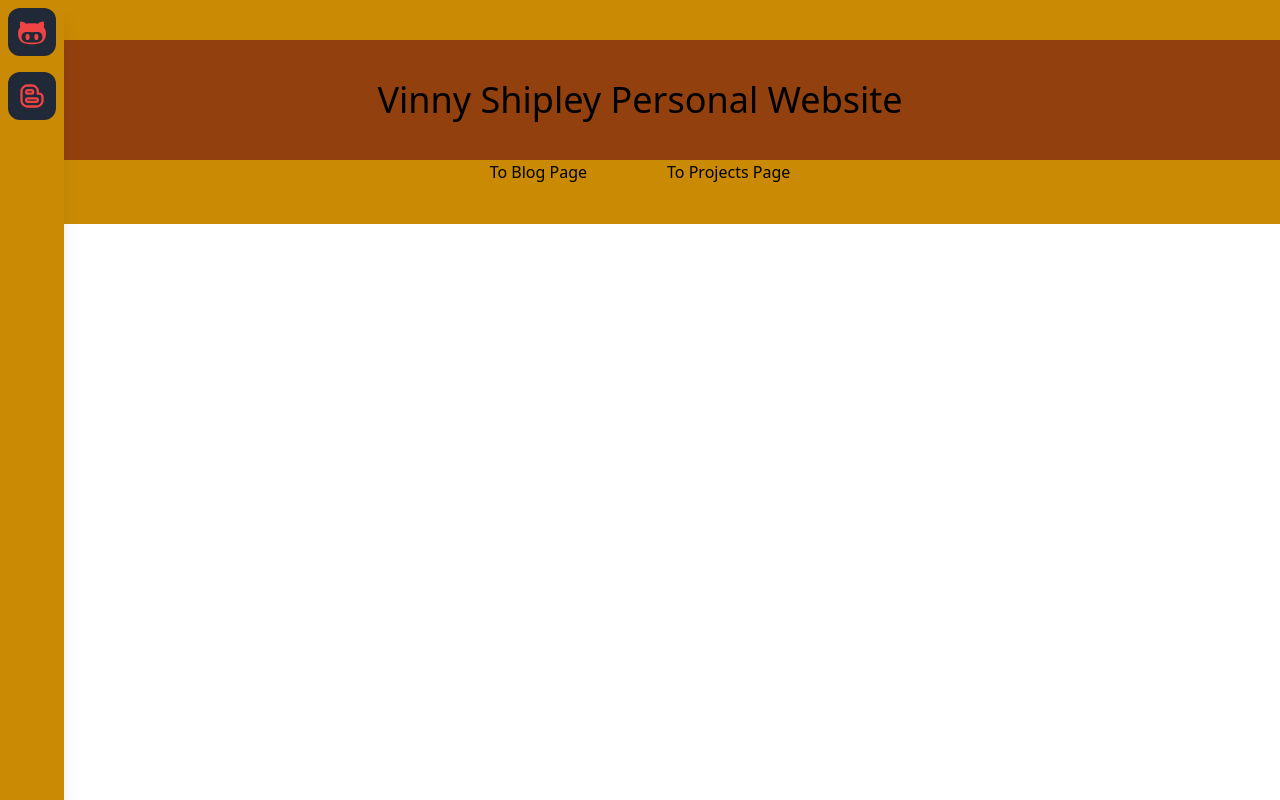
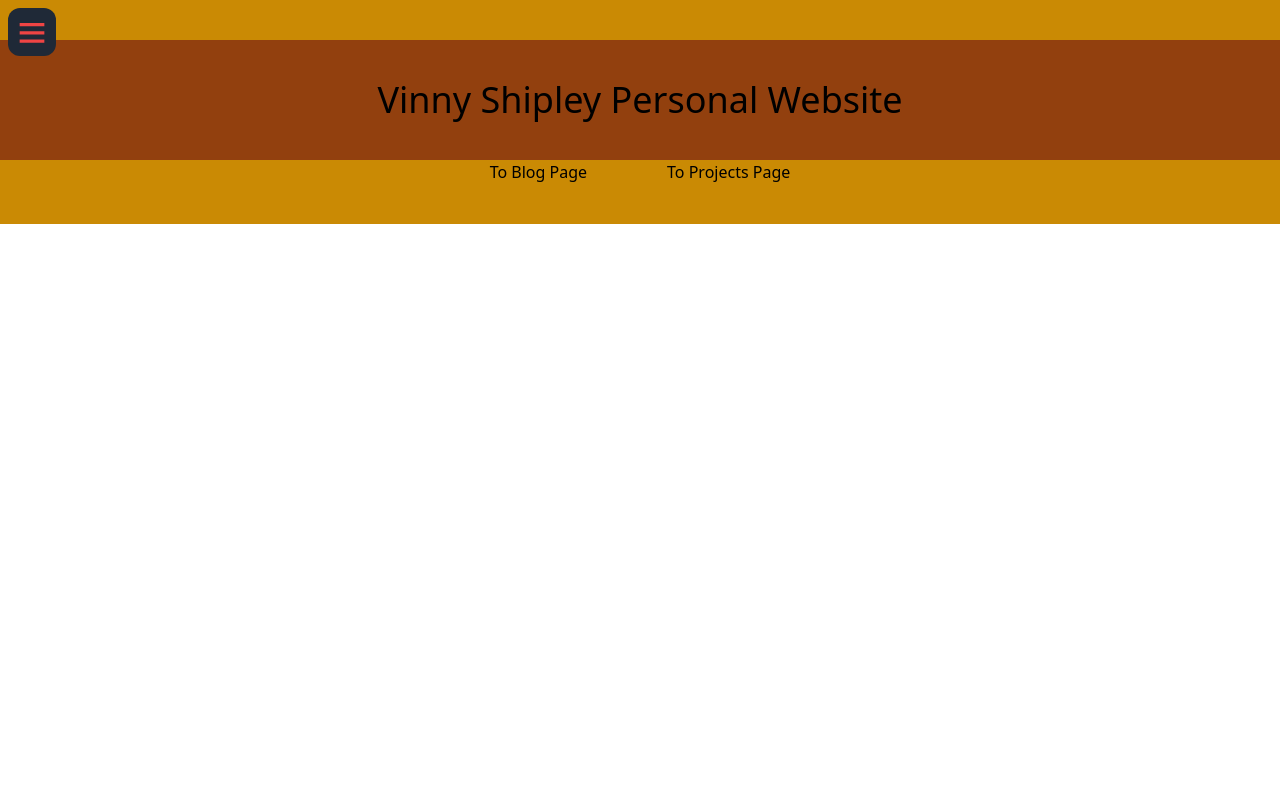
Before and after one commit to VinnyShipley/Personal_Site, a Next.js app: page /menubutton in a window 1280 px wide. Before the commit this address had no page. Built offline with nearby package versions, Linux system fonts and the light colour scheme.

Commit message:
menu button created

```diff
--- a/src/pages/_app.js
+++ b/src/pages/_app.js
@@ -1,12 +1,13 @@
 import '@/styles/globals.css'
 import SideBar from './sidebar'
 import MainLandingPage from '.';
+import MenuButton from './menubutton';
 
 export default function App({ Component, pageProps }) {
   return (
     <div>
     <MainLandingPage />
-    <SideBar />
+    <MenuButton />
     </div>
   );
 }
--- /dev/null
+++ b/src/pages/menubutton.js
@@ -0,0 +1,24 @@
+import SideBar from "./sidebar";
+import { TfiMenu } from "react-icons/tfi";;
+
+
+const MenuButton = () => {
+  return (
+    <div className="fixed top-0 left-0 h-screen w-16 flex flex-col  text-amber-100">
+    <SideBarIcon icon={<TfiMenu size="28"/>}  text="Menu" />
+  </div>
+  );
+};
+
+const SideBarIcon =({ icon, text  }) => (
+  <div className="sidebar-icon group">
+    {icon}
+
+    <span class="sidebar-tooltip group-hover:scale-100">
+      {text}
+    </span>
+
+  </div>
+  )
+
+export default MenuButton;
--- a/src/pages/sidebar.js
+++ b/src/pages/sidebar.js
@@ -1,5 +1,6 @@
 import { GoOctoface } from "react-icons/go";
 import { TbBrandBlogger } from "react-icons/tb";
+
 
 const SideBar = () => {
 	return (
--- a/src/styles/globals.css
+++ b/src/styles/globals.css
@@ -17,6 +17,10 @@
 }
 
 @layer components {
+  .menu-button {
+
+  }
+
   .sidebar-icon {
     @apply relative flex items-center justify-center
     h-12 w-12 my-2 mx-auto bg-gray-800 text-red-500 hover:text-green-500 rounded-xl hover:rounded-3xl transition-all duration-200;
```
